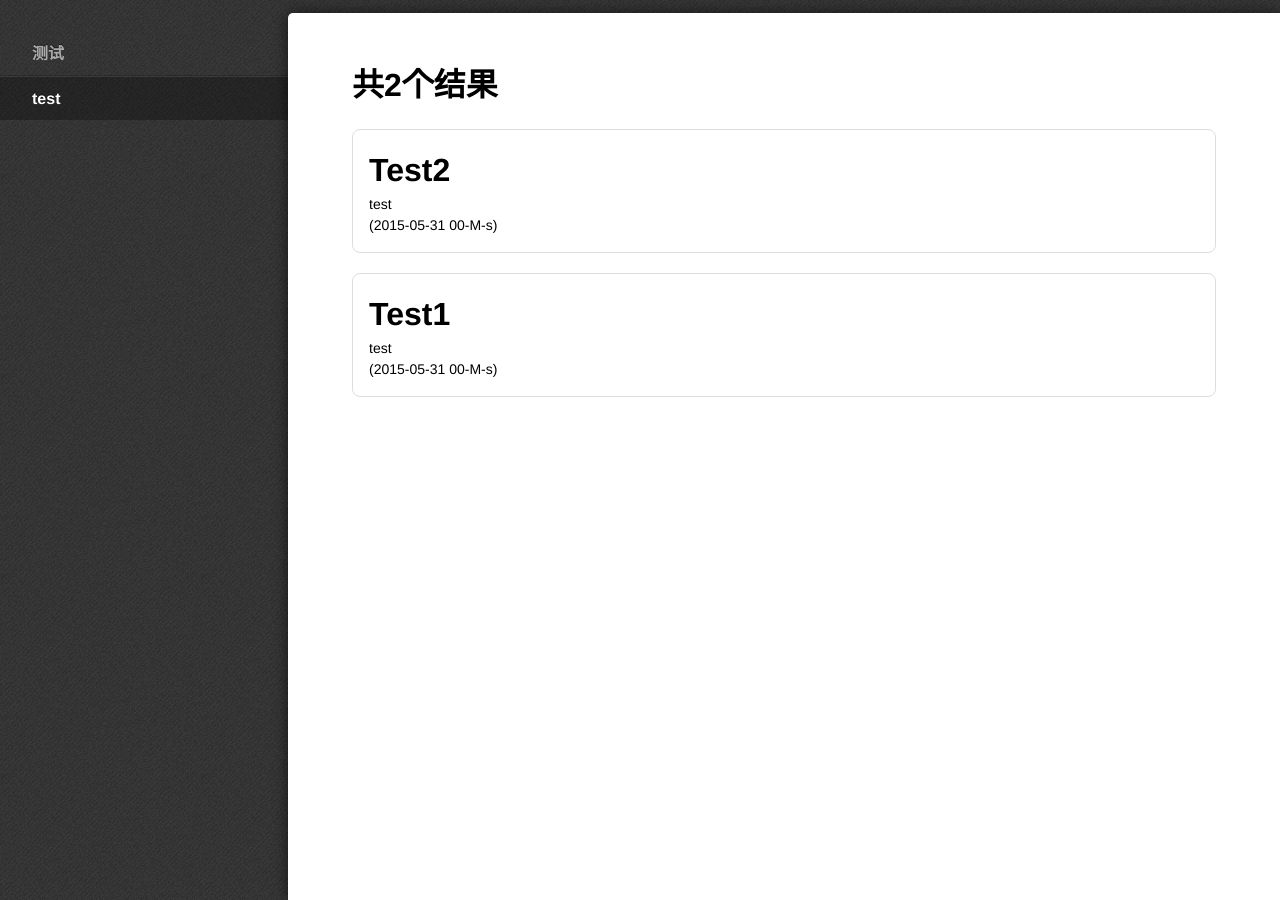
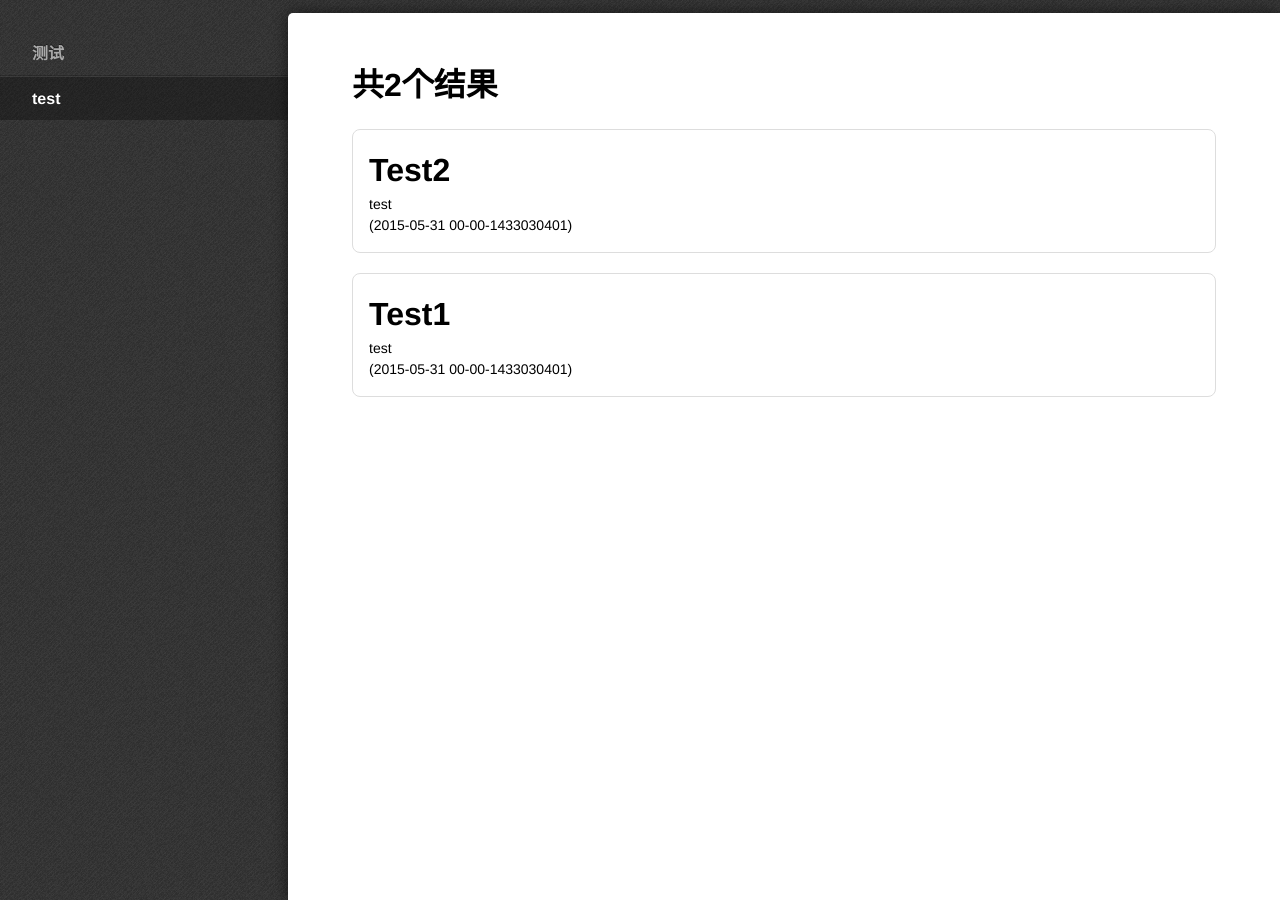
Before and after one commit to ZenoChiu/ZenoChiu.github.io, a Jekyll site: the page built from category/test.html, in a window 1280 px wide. Built offline with Jekyll 4.4.1, drawn with Linux system fonts in a browser that asks for light colours; some web fonts are replaced.

Commit message:
test
test

```diff
--- a/_layouts/category.html
+++ b/_layouts/category.html
@@ -21,7 +21,7 @@
                             <div class="card">
                                 <h1>{{post.title}}</h1>
                                 <p>{{post.category}}</p>
-                                <p>{{post.date||date:"(%Y-%m-%d %H-M-s)"}}</p>
+                                <p>{{post.date||date:"(%Y-%m-%d %H-%M-%s)"}}</p>
                             </div>
                         </a>
                         {% endif %}
```
